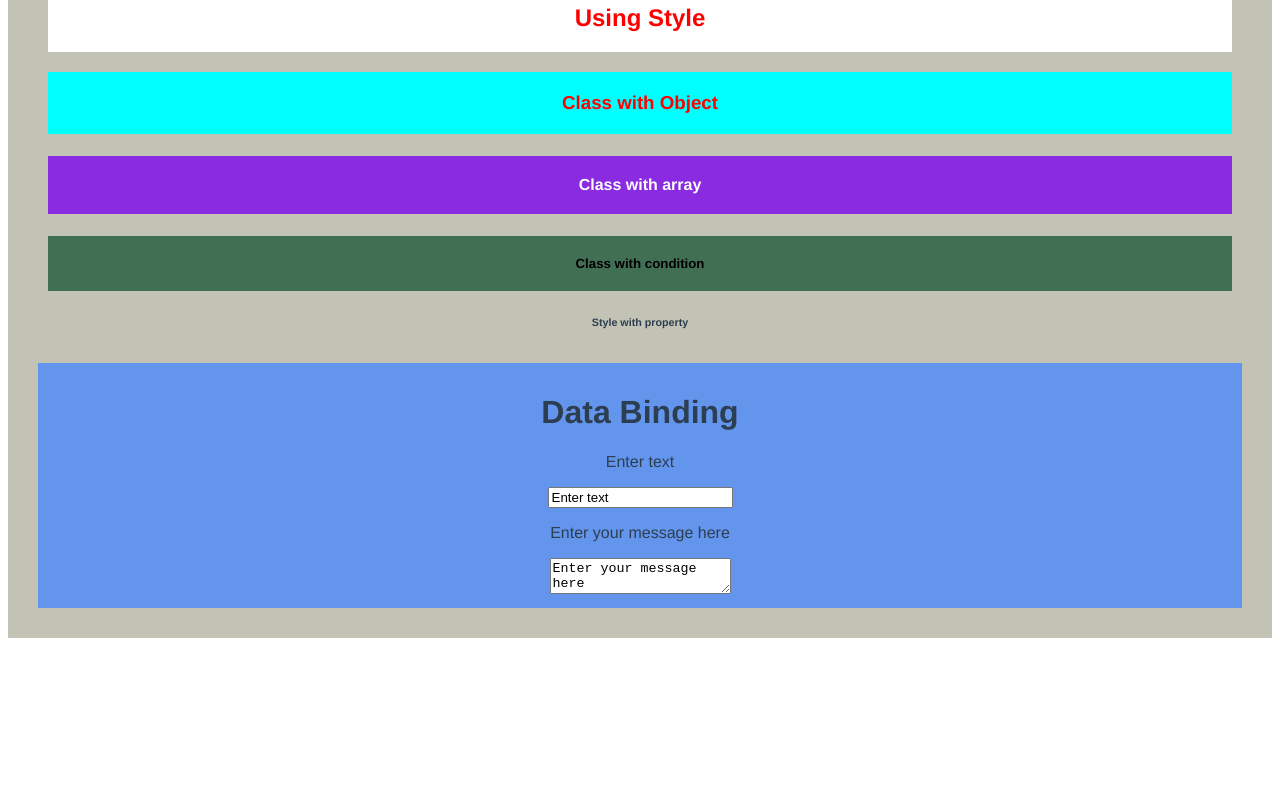
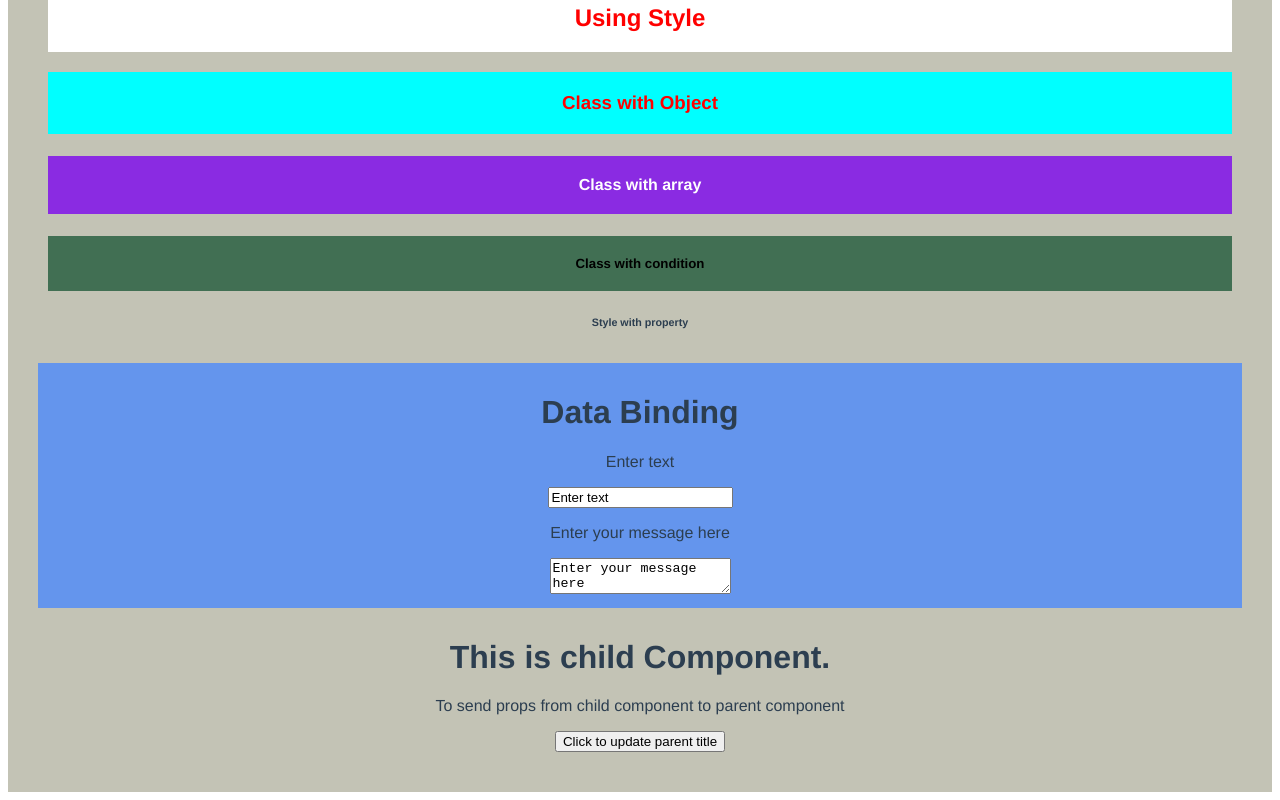
Before and after one commit to AayushN01/getting-started-with-VueJs, a Vue app: page / in a window 1280 px wide. Shown: the part 1757-2557 px from the top of the page. Before the commit the page ends 2403 px from the top, so only its background shows below. Built offline with nearby package versions, Linux system fonts and the light colour scheme.

Commit message:
Send prop from child to parent

```diff
--- /dev/null
+++ b/src/components/ChildComponent.vue
@@ -0,0 +1,19 @@
+<template>
+    <div>
+        <h1>This is child Component.</h1>
+        <p>To send props from child component to parent component</p>
+        <button v-on:click="updateTitle">Click to update parent title</button>
+    </div>
+</template>
+
+<script>
+export default {
+    name:'ChildComponent',
+    methods:{
+        updateTitle(){
+            // alert('Button clicked!');
+            this.$emit('newTitle','This is Main Component (Title Changed)');
+        }
+    }
+}
+</script>
--- a/src/components/MainComponent.vue
+++ b/src/components/MainComponent.vue
@@ -1,12 +1,14 @@
 <template>
     <div>
-        <h1>Main Component</h1>
+        <h1>{{title}}</h1>
         <UserComponent/>
         <ProductComponent msg="This is product component props"/>
         <TableComponent  msg="List of all users"/>
         <TemplateComponent/>
         <ClassStyleBindingComponent/>
         <DataBindingComponent/>
+        <!-- <PropComponent v-bind:name="users"/> -->
+        <ChildComponent v-on:newTitle="changeTitle($event)"/>
     </div>
 </template>
 <script>
@@ -16,6 +18,8 @@ import TableComponent from './TableComponent.vue'
 import TemplateComponent from './TemplateComponent.vue'
 import ClassStyleBindingComponent from './ClassStyleBindingComponent.vue'
 import DataBindingComponent from './DataBindingComponent.vue'
+// import PropComponent from './PropComponent.vue'
+import ChildComponent from './ChildComponent.vue'
 
 export default {
     name:'MainComponent',
@@ -25,8 +29,24 @@ export default {
     TableComponent,
     TemplateComponent,
     ClassStyleBindingComponent,
-    DataBindingComponent
-}
+    DataBindingComponent,
+    // PropComponent,
+    ChildComponent
+},data(){
+        return{
+            // users:[
+            //     {name:'Sam'},
+            //     {name:'Tony'},
+            //     {name:'Bruce'}
+            //     ],
+            title:"Main Component"
+
+        }
+    },methods:{
+        changeTitle(title){
+            this.title = title
+        }
+    }
 
 }
 </script>
--- /dev/null
+++ b/src/components/PropComponent.vue
@@ -0,0 +1,21 @@
+<template>
+    <div class="prop">
+        <h1>Props in Vue JS</h1>
+        <h4 v-for="user in name" :key="user.name">{{user.name}}</h4>
+    </div>
+</template>
+
+<script>
+export default {
+    name: 'PropComponent',
+    props:[
+        'name',
+    ]
+}
+</script>
+<style>
+    div.prop{
+        margin-top: 20px;
+        background-color: darkgoldenrod;
+    }
+</style>
```
